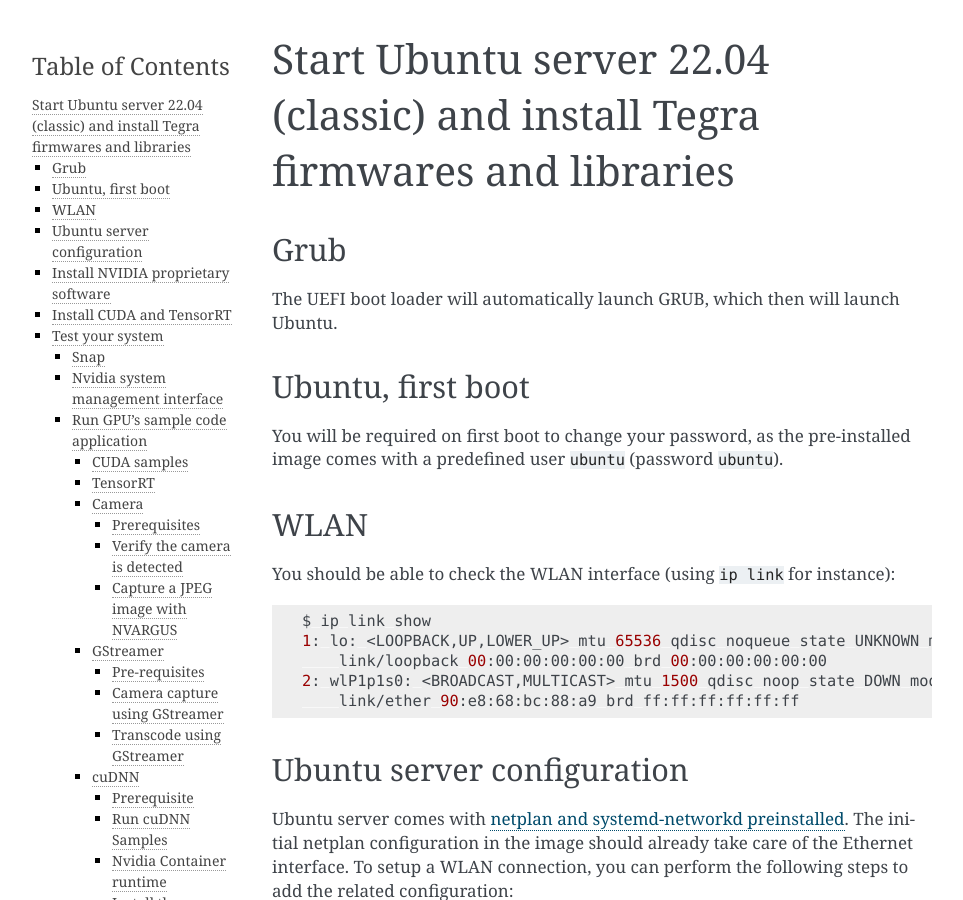
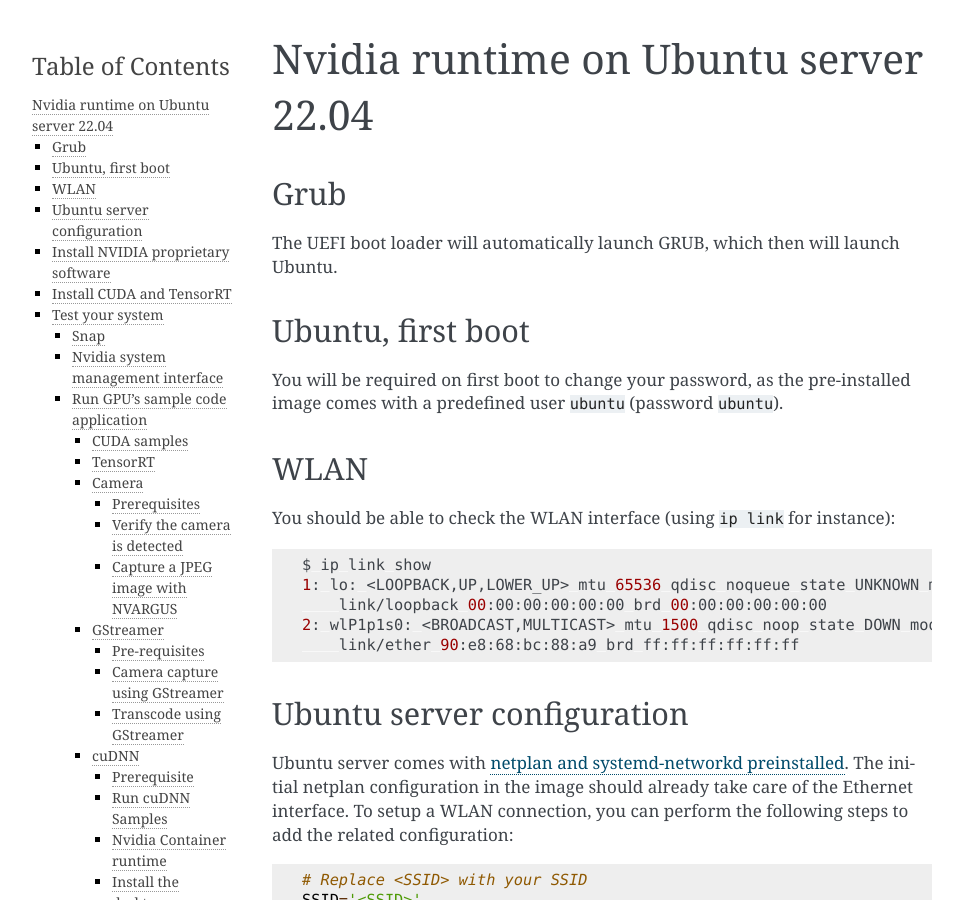
Before and after one commit to canonical/ubuntu-for-jetson, a Sphinx documentation site: the page built from docs/classic/installation-jammy.rst, in a window 1280 px wide and 900 px high. Shown: the whole window, without its empty margins (148-1111 px from the left). Built offline with Sphinx 7.4.7, drawn with Linux system fonts in a browser that asks for light colours.

Commit message:
fix title for nvidia runtime page

```diff
--- a/docs/classic/installation-jammy.rst
+++ b/docs/classic/installation-jammy.rst
@@ -1,8 +1,8 @@
 .. _install_server_jammy:
 
-=============================================================================
-Start Ubuntu server 22.04 (classic) and install Tegra firmwares and libraries
-=============================================================================
+=====================================
+Nvidia runtime on Ubuntu server 22.04
+=====================================
 
 Grub
 ====
```
